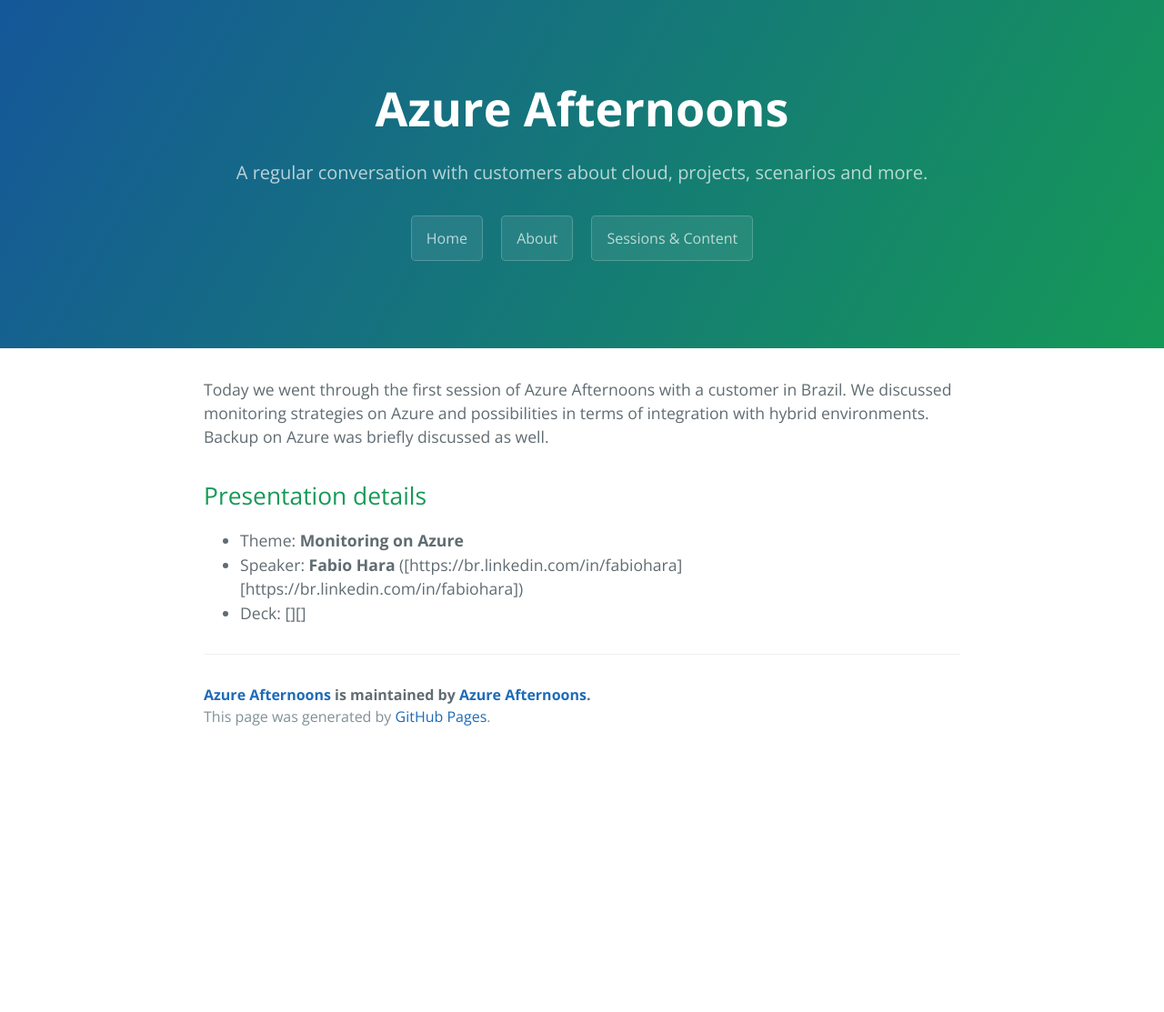
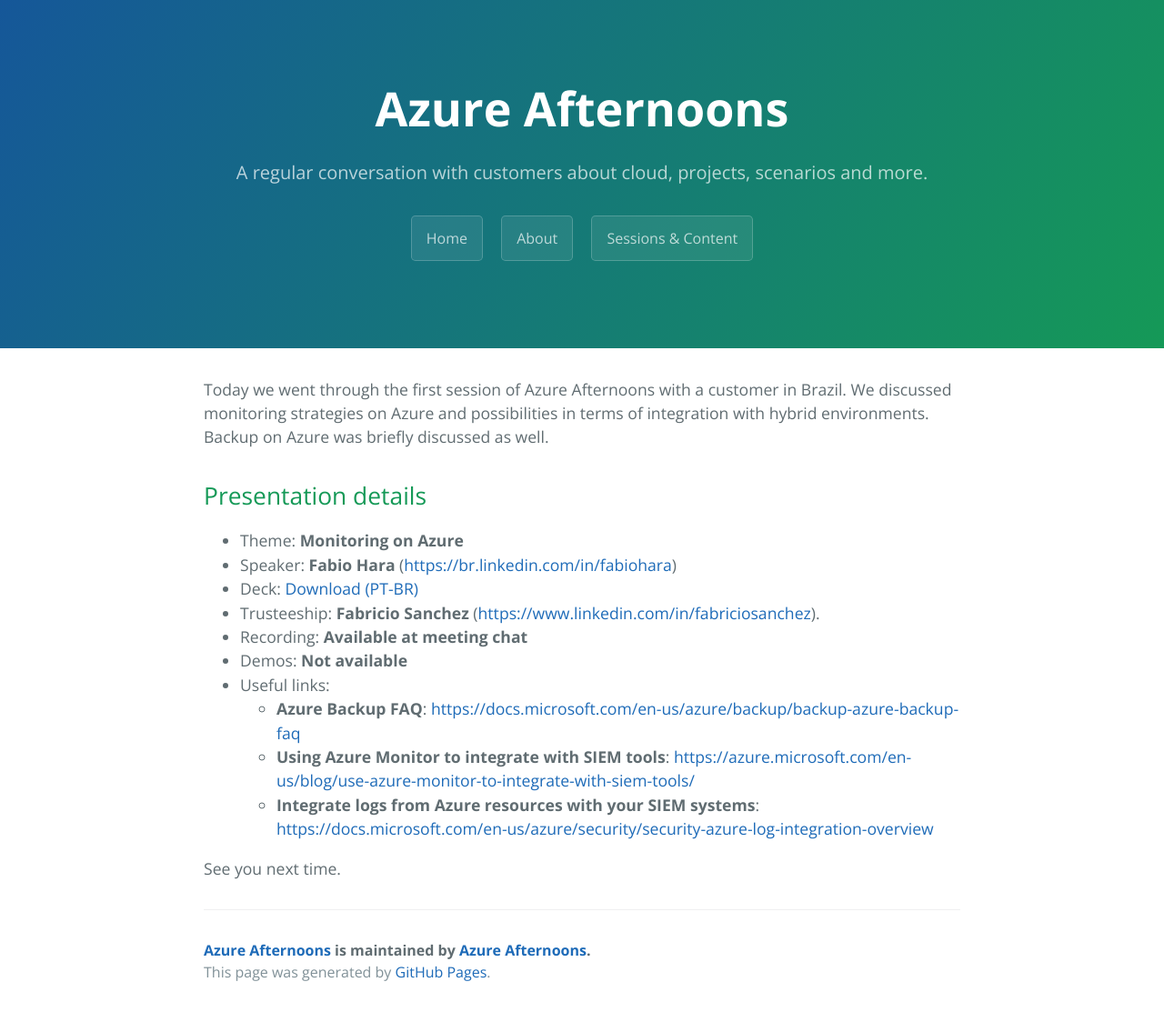
Before and after one commit to azureafternoons/azureafternoons.github.io, a Jekyll site: the page built from _posts/2019-01-12-monitoramento-azure.markdown, in a window 1280 px wide. Shown: the whole page at 91% size. Built offline with Jekyll 4.4.1, drawn with Linux system fonts in a browser that asks for light colours; before the commit the page ends 900 px from its top, so only the background shows below that.

Commit message:
Adjusting the content

```diff
--- a/_posts/2019-01-12-monitoramento-azure.markdown
+++ b/_posts/2019-01-12-monitoramento-azure.markdown
@@ -10,5 +10,15 @@
 ## Presentation details
 
 * Theme: **Monitoring on Azure**
-* Speaker: **Fabio Hara** ([https://br.linkedin.com/in/fabiohara][https://br.linkedin.com/in/fabiohara])
-* Deck: [][]
+* Speaker: **Fabio Hara** ([https://br.linkedin.com/in/fabiohara](https://br.linkedin.com/in/fabiohara))
+* Deck: [Download (PT-BR)](https://github.com/azureafternoons/azureafternoons.github.io/blob/master/decks/monitoracao-de-infraestrutura.pdf)
+* Trusteeship: **Fabricio Sanchez** ([https://www.linkedin.com/in/fabriciosanchez](https://www.linkedin.com/in/fabriciosanchez)).
+* Recording: **Available at meeting chat**
+* Demos: **Not available**
+* Useful links:
+    * **Azure Backup FAQ**:
+    [https://docs.microsoft.com/en-us/azure/backup/backup-azure-backup-faq](https://docs.microsoft.com/en-us/azure/backup/backup-azure-backup-faq)
+    * **Using Azure Monitor to integrate with SIEM tools**: [https://azure.microsoft.com/en-us/blog/use-azure-monitor-to-integrate-with-siem-tools/](https://azure.microsoft.com/en-us/blog/use-azure-monitor-to-integrate-with-siem-tools/)
+    * **Integrate logs from Azure resources with your SIEM systems**: [https://docs.microsoft.com/en-us/azure/security/security-azure-log-integration-overview](https://docs.microsoft.com/en-us/azure/security/security-azure-log-integration-overview)
+
+See you next time.
```
